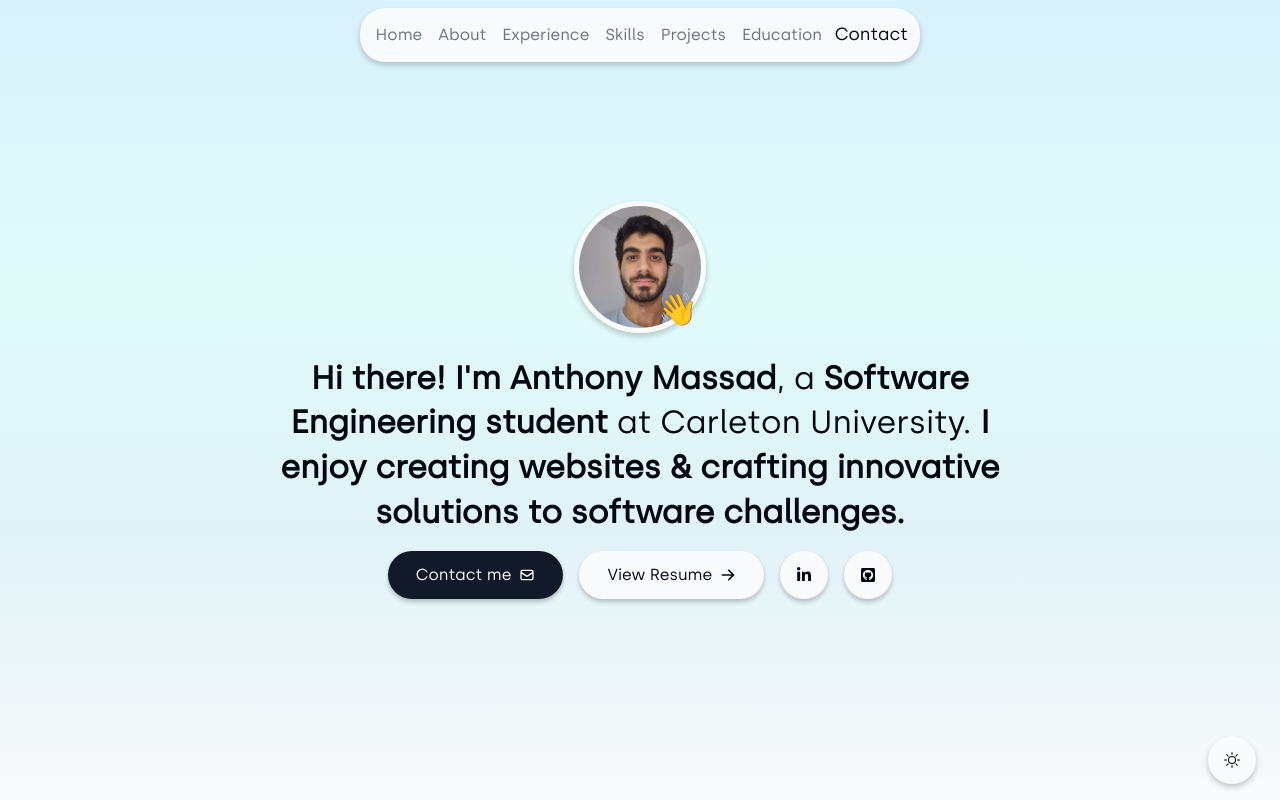
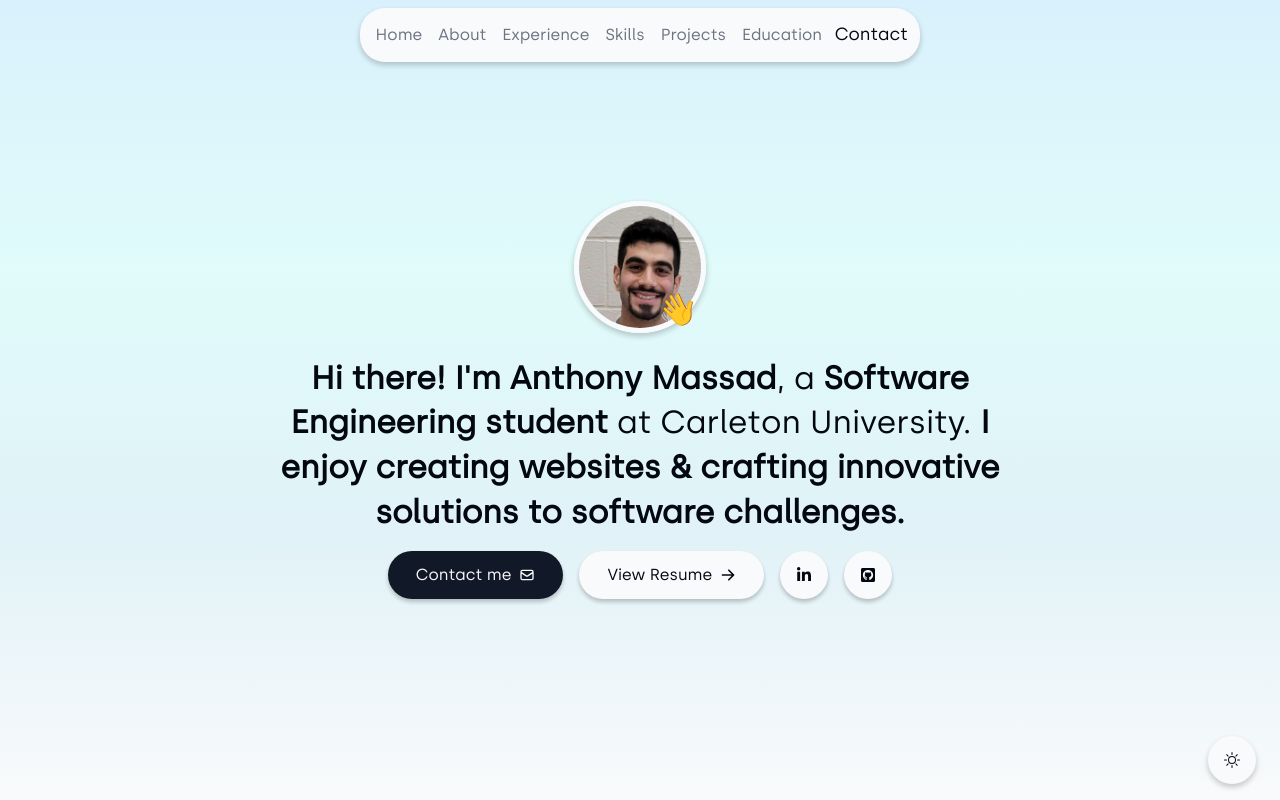
Before and after one commit to Anthony-Massaad/My-Portfolio-Website, a Next.js app: page / in a window 1280 px wide. Shown: the top 800 px of the page. Built offline with nearby package versions, Linux system fonts and the light colour scheme.

Commit message:
changed pfp, remove button like look on skills smh

```diff
--- a/components/Introduction.tsx
+++ b/components/Introduction.tsx
@@ -31,7 +31,7 @@ const Introduction: FC = () => {
               }}
             >
               <Image
-                src="/me.jpg"
+                src="/me.png"
                 alt="Anthony Image"
                 width="192"
                 height="192"
--- a/styles/components/_skills.scss
+++ b/styles/components/_skills.scss
@@ -18,7 +18,6 @@
           padding: 0.75rem 1.25rem;
           border-radius: 0.75rem;
           background-color: var(--skills-bg-color);
-          border: 1px solid var(--txt-color);
         }
       }
     }
```
Also changed, not shown: public/me.png (added).
